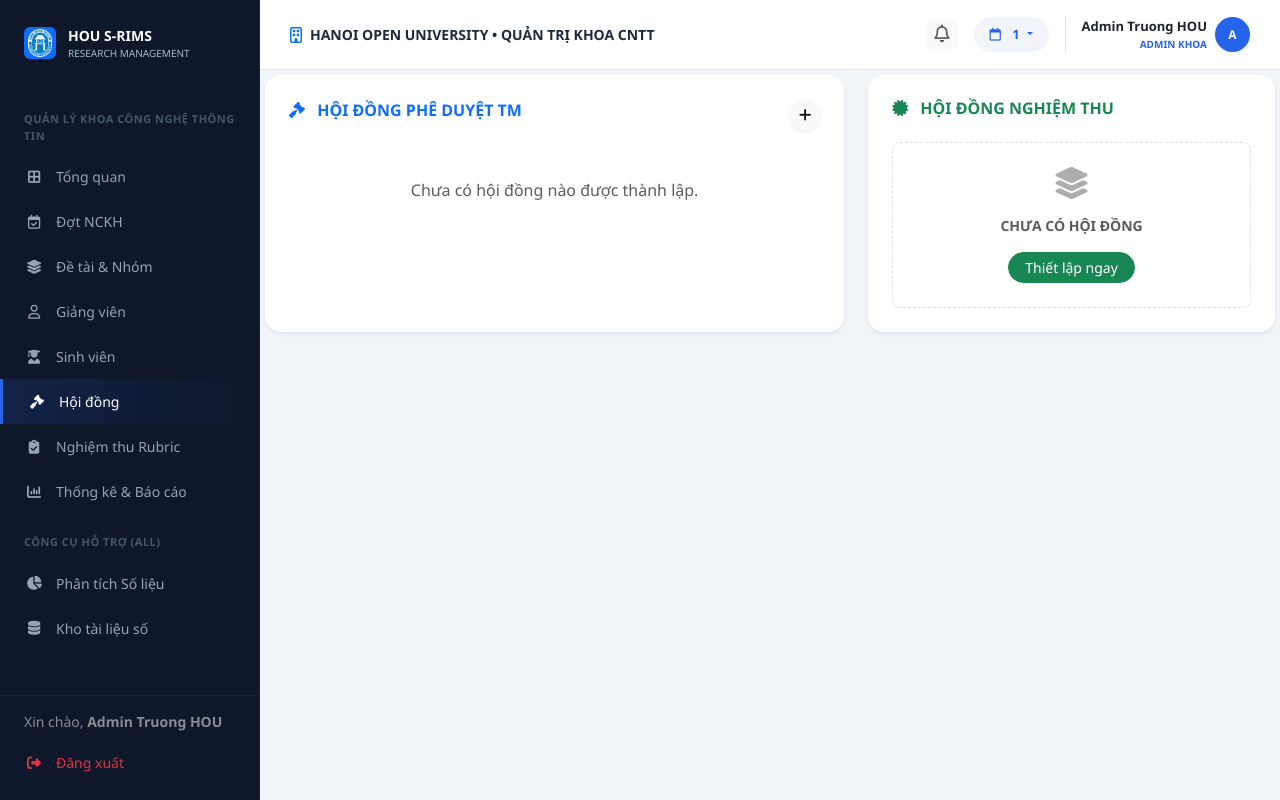
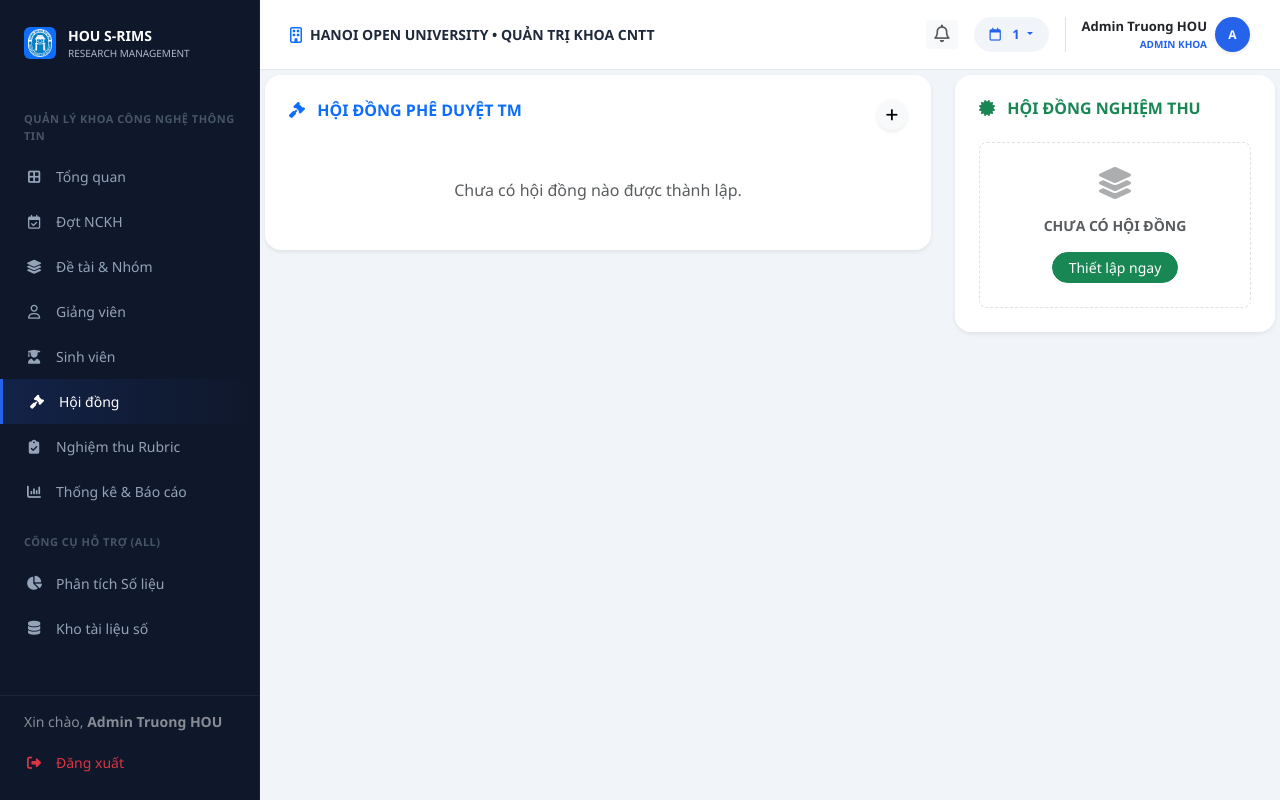
Before and after one commit to ourstorycomic/HOU-S-RIMS, a Flask app: page /faculty/council in a window 1280 px wide. Run offline with Flask 3, Linux system fonts and the light colour scheme; a user stored in the database is signed in; data comes from the database, SQL or seed files in the repository; some libraries are stand-ins or nearby versions.

Commit message:
Fix council layout: use flexbox directly instead of Bootstrap columns

```diff
--- a/templates/faculty/council.html
+++ b/templates/faculty/council.html
@@ -1,10 +1,10 @@
 {% extends "layouts/faculty_layout.html" %}
 
 {% block faculty_content %}
-<div id="view-f-council" class="fade-in ">
-                <div class="row g-4">
-                    <div class="col-md-7">
-                        <div class="card border-0 shadow-sm rounded-4 p-4 h-100">
+<div id="view-f-council" class="fade-in">
+    <div class="d-flex gap-4 align-items-flex-start">
+        <div style="flex: 1; min-width: 0;">
+            <div class="card border-0 shadow-sm rounded-4 p-4">
                             <div class="d-flex justify-content-between align-items-center mb-4">
                                 <h6 class="fw-bold text-primary"><i class="fa-solid fa-gavel me-2"></i> HỘI ĐỒNG PHÊ DUYỆT TM</h6>
                                 <button class="btn btn-light btn-sm rounded-circle shadow-sm" data-bs-toggle="modal" data-bs-target="#modalAddCouncil"><i class="fa-solid fa-plus"></i></button>
@@ -67,12 +67,12 @@
                             {% endif %}
             </div>
         </div>
-                    <div class="col-md-5" style="align-self: flex-start; position: sticky; top: 20px;">
+        <div style="width: 320px; flex-shrink: 0; position: sticky; top: 20px; align-self: flex-start;">
             <div class="card border-0 shadow-sm rounded-4 p-4">
                 <h6 class="fw-bold text-success mb-4"><i class="fa-solid fa-certificate me-2"></i> HỘI ĐỒNG NGHIỆM THU</h6>
                 <div class="d-flex flex-column align-items-center justify-content-center text-muted border border-dashed rounded-3 p-4">
                     <i class="fa-solid fa-layer-group fa-2x mb-3 text-muted opacity-50"></i>
-                                <div class="fw-bold small">CHƯA CÓ HỘI ĐỒNG</div>
+                    <div class="fw-bold small">CHƯА CÓ HỘI ĐỒNG</div>
                     <button class="btn btn-success btn-sm mt-3 rounded-pill px-3" data-bs-toggle="modal" data-bs-target="#modalAddCouncil">Thiết lập ngay</button>
                 </div>
             </div>
```
Lines whose indentation alone changed are shown as unchanged.
